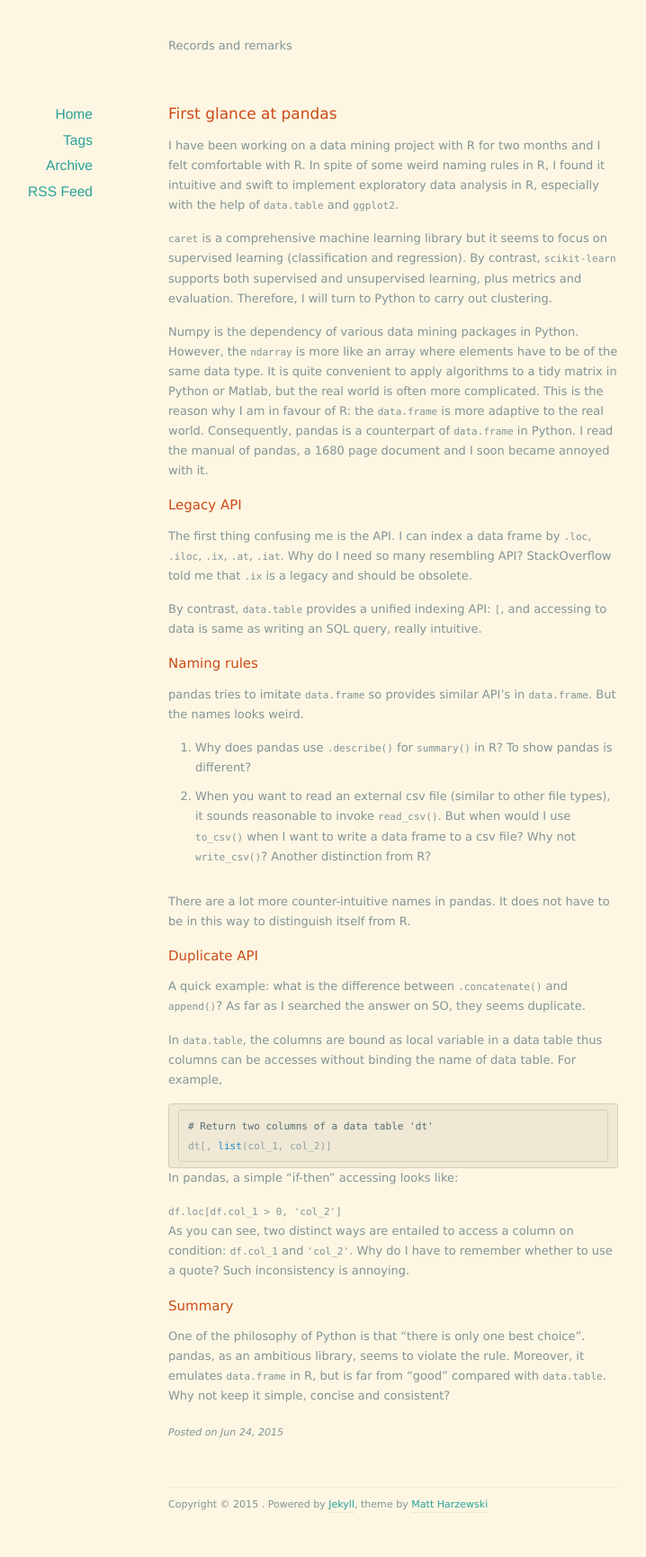
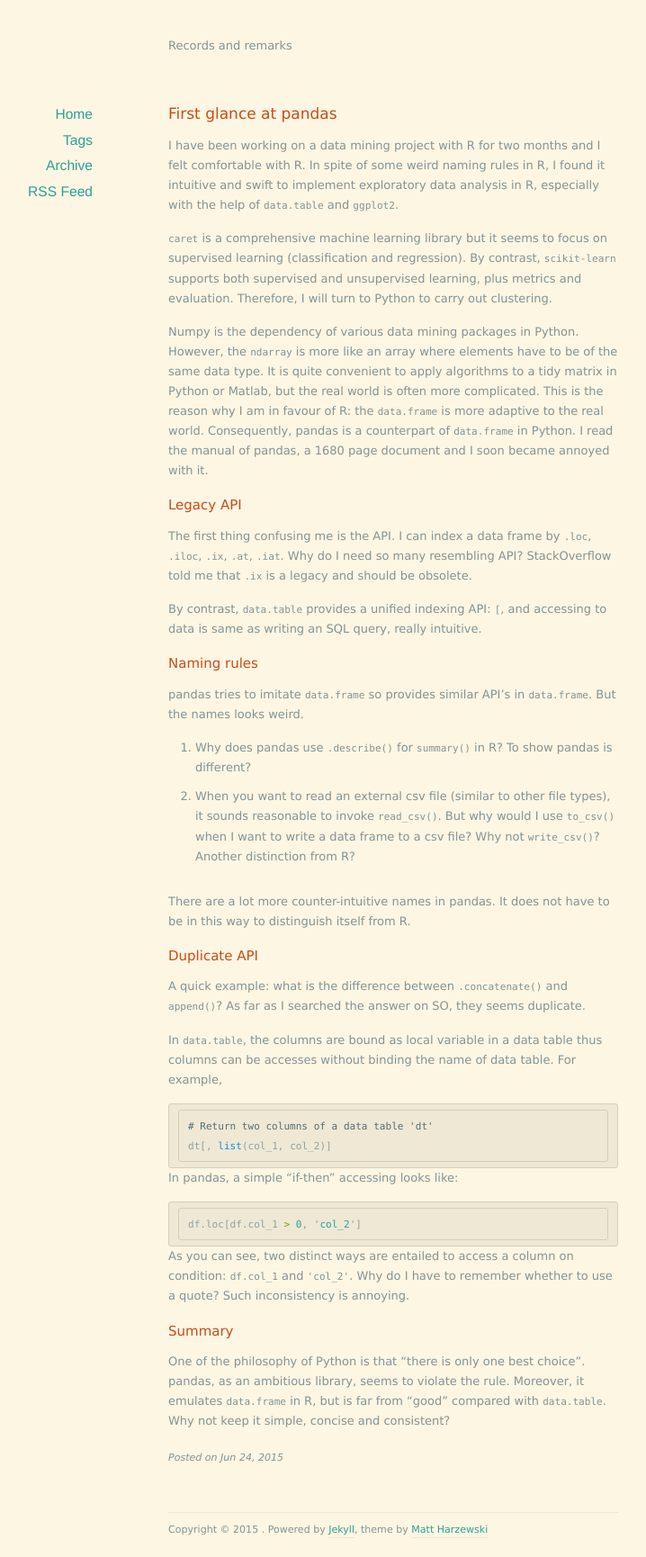
Before and after one commit to zhuzelong/zhuzelong.github.io, a Jekyll site: the page built from _posts/2015-06-24-first-glance-at-pandas.md, in a window 1280 px wide. Shown: the whole page at 90% size, without its empty margins (203-921 px from the left). Built offline with Jekyll 4.4.1, drawn with Linux system fonts in a browser that asks for light colours; nearby versions of some CDN libraries; before the commit the page ends 1702 px from its top, so only the background shows below that.

Commit message:
Fix posts

````diff
--- a/_posts/2015-06-24-first-glance-at-pandas.md
+++ b/_posts/2015-06-24-first-glance-at-pandas.md
@@ -23,7 +23,7 @@ By contrast, `data.table` provides a unified indexing API: `[`, and accessing to
 pandas tries to imitate `data.frame` so provides similar API's in `data.frame`. But the names looks weird.
 
 1. Why does pandas use `.describe()` for `summary()` in R? To show pandas is different?
-2. When you want to read an external csv file (similar to other file types), it sounds reasonable to invoke `read_csv()`. But when would I use `to_csv()` when I want to write a data frame to a csv file? Why not `write_csv()`? Another distinction from R?
+2. When you want to read an external csv file (similar to other file types), it sounds reasonable to invoke `read_csv()`. But why would I use `to_csv()` when I want to write a data frame to a csv file? Why not `write_csv()`? Another distinction from R?
 
 There are a lot more counter-intuitive names in pandas. It does not have to be in this way to distinguish itself from R.
 
@@ -34,14 +34,14 @@ A quick example: what is the difference between `.concatenate()` and `append()`?
 
 In `data.table`, the columns are bound as local variable in a data table thus columns can be accesses without binding the name of data table. For example,
 
-```R
+```r
 # Return two columns of a data table 'dt'
 dt[, list(col_1, col_2)]
 ```
 
 In pandas, a simple "if-then" accessing looks like:
 
-```Python
+```python
 df.loc[df.col_1 > 0, 'col_2']
 ```
 
````
